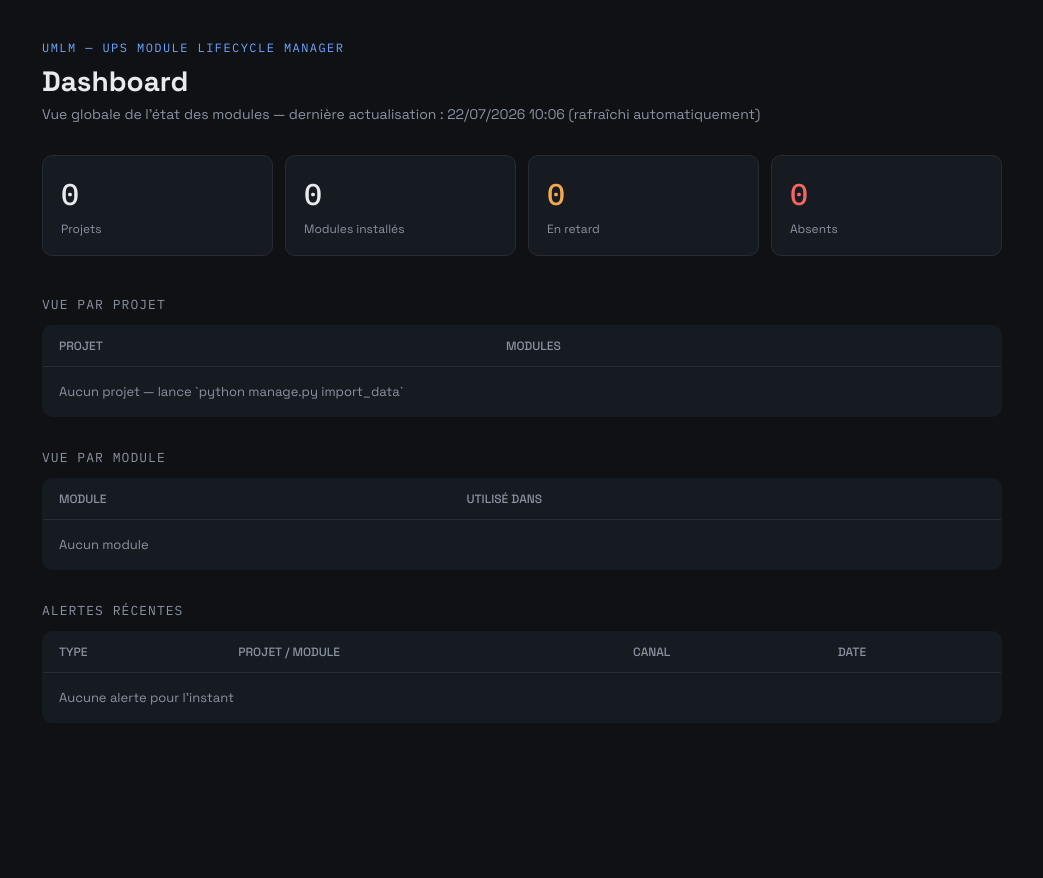
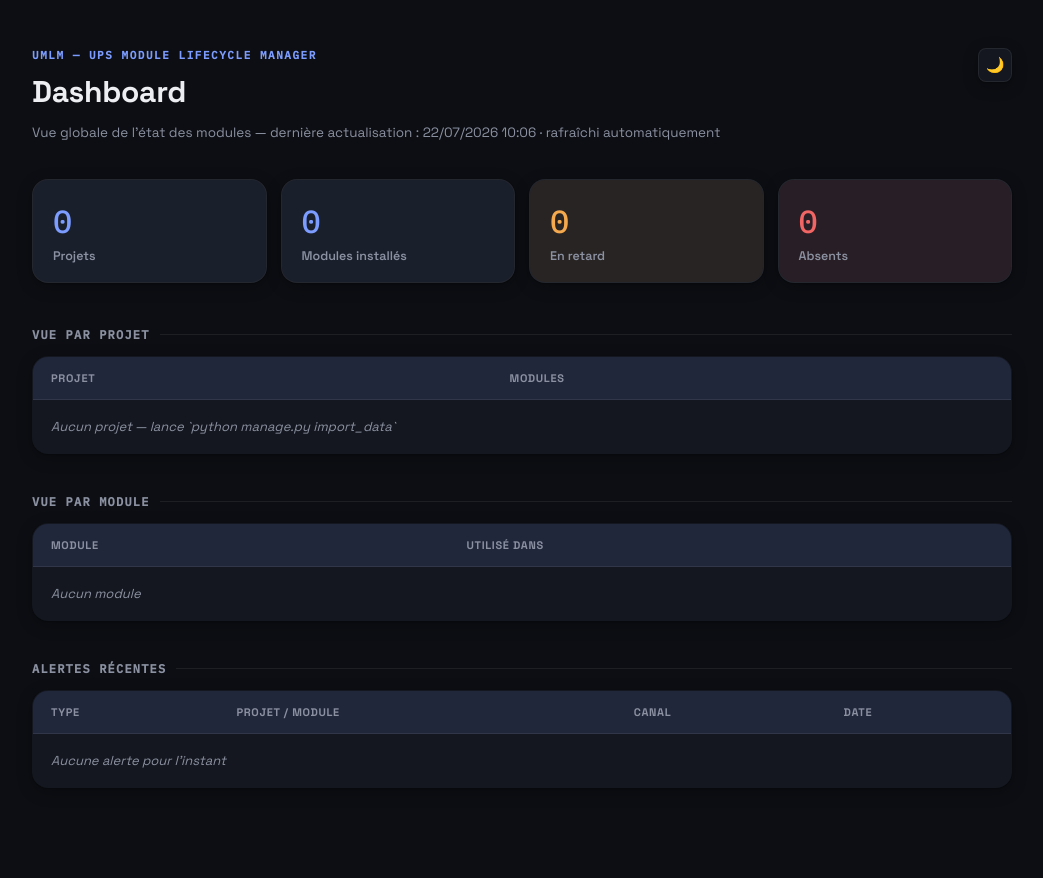
Before and after one commit to malaksridi/umlm-django, a Django app: page / in a window 1280 px wide. Shown: the whole page, without its empty margins (118-1161 px from the left). Before the commit the page ends 705 px from the top, so only its background shows below. Run offline with Django 5.2, Linux system fonts and the light colour scheme; data that the repository does not hold is empty.

Commit message:
Add desktop app, alerts email logic, polished light mode

```diff
--- a/core/templates/core/dashboard.html
+++ b/core/templates/core/dashboard.html
@@ -5,110 +5,207 @@
 <meta http-equiv="refresh" content="60">
 <title>UMLM — Dashboard</title>
 <style>
-  @import url('https://fonts.googleapis.com/css2?family=Space+Grotesk:wght@400;500;700&family=IBM+Plex+Mono:wght@400;500&display=swap');
+  @import url('https://fonts.googleapis.com/css2?family=Space+Grotesk:wght@400;500;600;700&family=IBM+Plex+Mono:wght@400;500&display=swap');
 
   :root {
-    --bg: #0f1115;
-    --panel: #161a21;
-    --panel-border: #262b34;
-    --text: #e8eaed;
-    --muted: #8b93a1;
-    --ok: #4ade80;
-    --warn: #f5a94e;
-    --danger: #f16565;
-    --accent: #6ea8fe;
+    --bg: #0c0e13;
+    --bg-image: none;
+    --panel: #14171f;
+    --panel-border: rgba(255,255,255,0.07);
+    --shadow: 0 1px 2px rgba(0,0,0,0.3), 0 4px 16px rgba(0,0,0,0.24);
+    --text: #eceef2;
+    --muted: #8b91a1;
+    --ok: #4ade80; --ok-bg: rgba(74,222,128,0.12);
+    --warn: #f5a94e; --warn-bg: rgba(245,169,78,0.12);
+    --danger: #f16565; --danger-bg: rgba(241,101,101,0.12);
+    --accent: #7c9cff; --accent-bg: rgba(124,156,255,0.12);
+  }
+  html.light {
+    --bg: #eef0f7;
+    --bg-image: radial-gradient(1200px 600px at 15% -10%, #dde3fb 0%, transparent 55%),
+                radial-gradient(1000px 700px at 100% 100%, #e4e8fa 0%, transparent 55%);
+    --panel: rgba(255,255,255,0.85);
+    --panel-border: rgba(30,20,60,0.07);
+    --shadow: 0 1px 2px rgba(30,20,60,0.04), 0 6px 20px rgba(60,70,140,0.07);
+    --text: #1c1e2b;
+    --muted: #666b80;
+    --ok: #0d8a4e; --ok-bg: #e0f7ea;
+    --warn: #b5670a; --warn-bg: #fbedd7;
+    --danger: #c22645; --danger-bg: #fbe4e9;
+    --accent: #4438c9; --accent-bg: #e7e4fa;
   }
   * { box-sizing: border-box; }
   body {
     margin: 0;
-    background: var(--bg);
+    background: var(--bg-image), var(--bg);
+    background-attachment: fixed;
     color: var(--text);
     font-family: 'Space Grotesk', sans-serif;
-    padding: 40px 24px 80px;
+    padding: 48px 28px 90px;
+    transition: background 0.25s, color 0.25s;
+    -webkit-font-smoothing: antialiased;
   }
-  .wrap { max-width: 960px; margin: 0 auto; }
+  .wrap { max-width: 980px; margin: 0 auto; position: relative; }
+
+  .top-row { display: flex; justify-content: space-between; align-items: flex-start; margin-bottom: 4px; }
+
+  #theme-toggle {
+    background: var(--panel);
+    backdrop-filter: blur(8px);
+    border: 1px solid var(--panel-border);
+    box-shadow: var(--shadow);
+    color: var(--muted);
+    border-radius: 8px;
+    width: 34px;
+    height: 34px;
+    font-size: 15px;
+    cursor: pointer;
+    display: flex;
+    align-items: center;
+    justify-content: center;
+    transition: transform 0.15s, color 0.15s;
+  }
+  #theme-toggle:hover { color: var(--accent); transform: translateY(-1px); }
+
   .eyebrow {
     font-family: 'IBM Plex Mono', monospace;
-    font-size: 12px;
-    letter-spacing: 0.12em;
+    font-size: 11px;
+    letter-spacing: 0.14em;
     text-transform: uppercase;
     color: var(--accent);
-    margin-bottom: 8px;
+    margin-bottom: 10px;
+    font-weight: 600;
   }
-  h1 { font-size: 28px; font-weight: 700; margin: 0 0 6px; }
-  .sub { color: var(--muted); font-size: 14px; margin-bottom: 32px; }
+  h1 {
+    font-size: 30px; font-weight: 700; margin: 0 0 8px; letter-spacing: -0.01em;
+    background: linear-gradient(90deg, var(--text), var(--accent));
+    -webkit-background-clip: text;
+    background-clip: text;
+  }
+  html:not(.light) h1 { background: none; -webkit-text-fill-color: initial; color: var(--text); }
+  .sub { color: var(--muted); font-size: 13.5px; margin-bottom: 36px; line-height: 1.5; }
 
   .kpi-grid {
     display: grid;
     grid-template-columns: repeat(4, 1fr);
-    gap: 12px;
-    margin-bottom: 40px;
+    gap: 14px;
+    margin-bottom: 44px;
   }
   .kpi {
     background: var(--panel);
+    backdrop-filter: blur(10px);
     border: 1px solid var(--panel-border);
-    border-radius: 10px;
-    padding: 18px;
+    box-shadow: var(--shadow);
+    border-radius: 16px;
+    padding: 20px 20px 18px;
+    position: relative;
+    overflow: hidden;
   }
+  .kpi::before {
+    content: "";
+    position: absolute;
+    top: 0; left: 0; right: 0; bottom: 0;
+    background: var(--muted);
+    opacity: 0.04;
+    pointer-events: none;
+  }
+  .kpi.warn::before { background: var(--warn); opacity: 0.09; }
+  .kpi.danger::before { background: var(--danger); opacity: 0.09; }
+  .kpi:not(.warn):not(.danger)::before { background: var(--accent); opacity: 0.06; }
   .kpi-value {
     font-family: 'IBM Plex Mono', monospace;
-    font-size: 30px;
+    font-size: 32px;
     font-weight: 500;
+    letter-spacing: -0.02em;
+    position: relative;
   }
-  .kpi-label { color: var(--muted); font-size: 12px; margin-top: 8px; }
+  .kpi-label { color: var(--muted); font-size: 12.5px; margin-top: 6px; font-weight: 600; position: relative; }
+  .kpi:not(.warn):not(.danger) .kpi-value { color: var(--accent); }
   .kpi.warn .kpi-value { color: var(--warn); }
   .kpi.danger .kpi-value { color: var(--danger); }
 
   .section-title {
-    font-size: 13px;
+    font-size: 12px;
     text-transform: uppercase;
-    letter-spacing: 0.08em;
+    letter-spacing: 0.1em;
     color: var(--muted);
-    margin: 32px 0 12px;
+    margin: 40px 0 14px;
     font-family: 'IBM Plex Mono', monospace;
+    font-weight: 600;
+    display: flex;
+    align-items: center;
+    gap: 10px;
   }
+  .section-title::after {
+    content: "";
+    flex: 1;
+    height: 1px;
+    background: var(--panel-border);
+  }
+
   table {
     width: 100%;
     border-collapse: collapse;
     background: var(--panel);
+    backdrop-filter: blur(10px);
     border: 1px solid var(--panel-border);
-    border-radius: 10px;
+    box-shadow: var(--shadow);
+    border-radius: 16px;
     overflow: hidden;
   }
-  th, td { text-align: left; padding: 12px 16px; font-size: 14px; }
+  th, td { text-align: left; padding: 14px 18px; font-size: 13.5px; }
   th {
     color: var(--muted);
-    font-weight: 500;
-    font-size: 12px;
+    font-weight: 700;
+    font-size: 11px;
     text-transform: uppercase;
+    letter-spacing: 0.06em;
     border-bottom: 1px solid var(--panel-border);
+    background: var(--accent-bg);
   }
   tr:not(:last-child) td { border-bottom: 1px solid var(--panel-border); }
+  tbody tr { transition: background 0.12s; }
+  tbody tr:hover { background: var(--accent-bg); }
 
   .pill {
-    display: inline-block;
-    padding: 3px 10px;
+    display: inline-flex;
+    align-items: center;
+    gap: 6px;
+    padding: 4px 11px 4px 9px;
     border-radius: 999px;
-    font-size: 12px;
+    font-size: 11.5px;
     font-family: 'IBM Plex Mono', monospace;
-    margin-right: 6px;
+    font-weight: 600;
+    margin: 2px 4px 2px 0;
   }
-  .pill.ok { background: rgba(74,222,128,0.12); color: var(--ok); }
-  .pill.warn { background: rgba(245,169,78,0.12); color: var(--warn); }
-  .pill.danger { background: rgba(241,101,101,0.12); color: var(--danger); }
-  .pill.accent { background: rgba(110,168,254,0.12); color: var(--accent); }
-  .empty { color: var(--muted); font-size: 13px; padding: 16px; }
+  .pill::before {
+    content: "";
+    width: 6px; height: 6px;
+    border-radius: 50%;
+    background: currentColor;
+    flex-shrink: 0;
+  }
+  .pill.ok { background: var(--ok-bg); color: var(--ok); }
+  .pill.warn { background: var(--warn-bg); color: var(--warn); }
+  .pill.danger { background: var(--danger-bg); color: var(--danger); }
+  .pill.accent { background: var(--accent-bg); color: var(--accent); }
+  .empty { color: var(--muted); font-size: 13px; padding: 18px; font-style: italic; }
 
-  .alert-row { border-left: 3px solid var(--danger); }
-  .alert-type { font-weight: 500; }
+  .alert-row td:first-child { border-left: 3px solid var(--danger); }
+  .alert-type { font-weight: 700; }
 </style>
 </head>
 <body>
 <div class="wrap">
 
-  <div class="eyebrow">UMLM — UPS Module Lifecycle Manager</div>
-  <h1>Dashboard</h1>
-  <div class="sub">Vue globale de l'état des modules — dernière actualisation : {{ last_updated|date:"d/m/Y H:i" }} (rafraîchi automatiquement)</div>
+  <div class="top-row">
+    <div>
+      <div class="eyebrow">UMLM — UPS Module Lifecycle Manager</div>
+      <h1>Dashboard</h1>
+    </div>
+    <button id="theme-toggle" onclick="toggleTheme()">🌙</button>
+  </div>
+  <div class="sub">Vue globale de l'état des modules — dernière actualisation : {{ last_updated|date:"d/m/Y H:i" }} · rafraîchi automatiquement</div>
 
   <div class="kpi-grid">
     <div class="kpi">
@@ -135,7 +232,7 @@
     <tbody>
       {% for project in projects %}
       <tr>
-        <td>{{ project.name }}</td>
+        <td style="font-weight: 700;">{{ project.name }}</td>
         <td>
           {% for pm in project.project_modules.all %}
             {% if pm.status == "up_to_date" %}
@@ -164,7 +261,7 @@
     <tbody>
       {% for module in modules %}
       <tr>
-        <td>{{ module.name }} <span class="pill accent">{{ module.criticality }}</span></td>
+        <td style="font-weight: 700;">{{ module.name }} <span class="pill accent">{{ module.criticality }}</span></td>
         <td>
           {% for pm in module.project_modules.all %}
             <span class="pill">{{ pm.project.name }}</span>
@@ -188,7 +285,7 @@
         <td class="alert-type">{{ alert.type }}</td>
         <td>{{ alert.mise_a_jour.project_module.project.name }} / {{ alert.mise_a_jour.project_module.module.name }}</td>
         <td><span class="pill">{{ alert.channel }}</span></td>
-        <td>{{ alert.sent_at|date:"d/m/Y H:i" }}</td>
+        <td style="color: var(--muted);">{{ alert.sent_at|date:"d/m/Y H:i" }}</td>
       </tr>
       {% empty %}
       <tr><td colspan="4" class="empty">Aucune alerte pour l'instant</td></tr>
@@ -197,5 +294,27 @@
   </table>
 
 </div>
+
+<script>
+  const toggleBtn = document.getElementById('theme-toggle');
+
+  function applyIcon() {
+    const isLight = document.documentElement.classList.contains('light');
+    toggleBtn.textContent = isLight ? '☀️' : '🌙';
+  }
+
+  if (localStorage.getItem('umlm-theme') === 'light') {
+    document.documentElement.classList.add('light');
+  }
+  applyIcon();
+
+  function toggleTheme() {
+    document.documentElement.classList.toggle('light');
+    const isLight = document.documentElement.classList.contains('light');
+    localStorage.setItem('umlm-theme', isLight ? 'light' : 'dark');
+    applyIcon();
+  }
+</script>
+
 </body>
 </html>
```
Also changed, not shown: core/management/commands/scan_modules.py (+39 -12 lines), umlm-desktop/main.js (added, +25 -0 lines), umlm-desktop/package.json (added, +17 -0 lines), umlm/settings.py (+14 -0 lines), umlm-desktop/package-lock.json (added), 3 other files.
